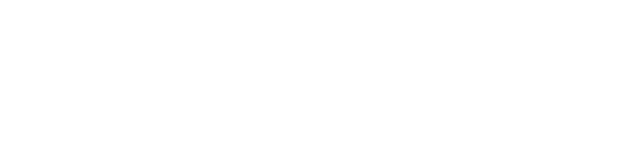
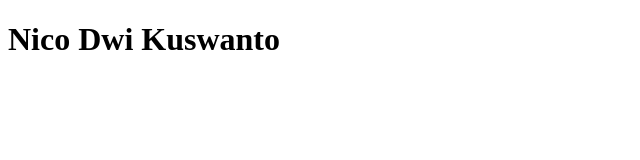
Before and after one commit to ac-kurniawan/acp-frontend, a plain HTML site: page scenario-1/index.html in a window 1280 px wide. Shown: the whole page, without its empty margins (0-640 px from the left). Drawn offline with Linux system fonts and the light colour scheme.

Commit message:
new commit Nico

```diff
--- a/scenario-1/index.html
+++ b/scenario-1/index.html
@@ -7,6 +7,6 @@
   <title>Document</title>
 </head>
 <body>
-
+  <h1>Nico Dwi Kuswanto</h1>
 </body>
 </html>
```
